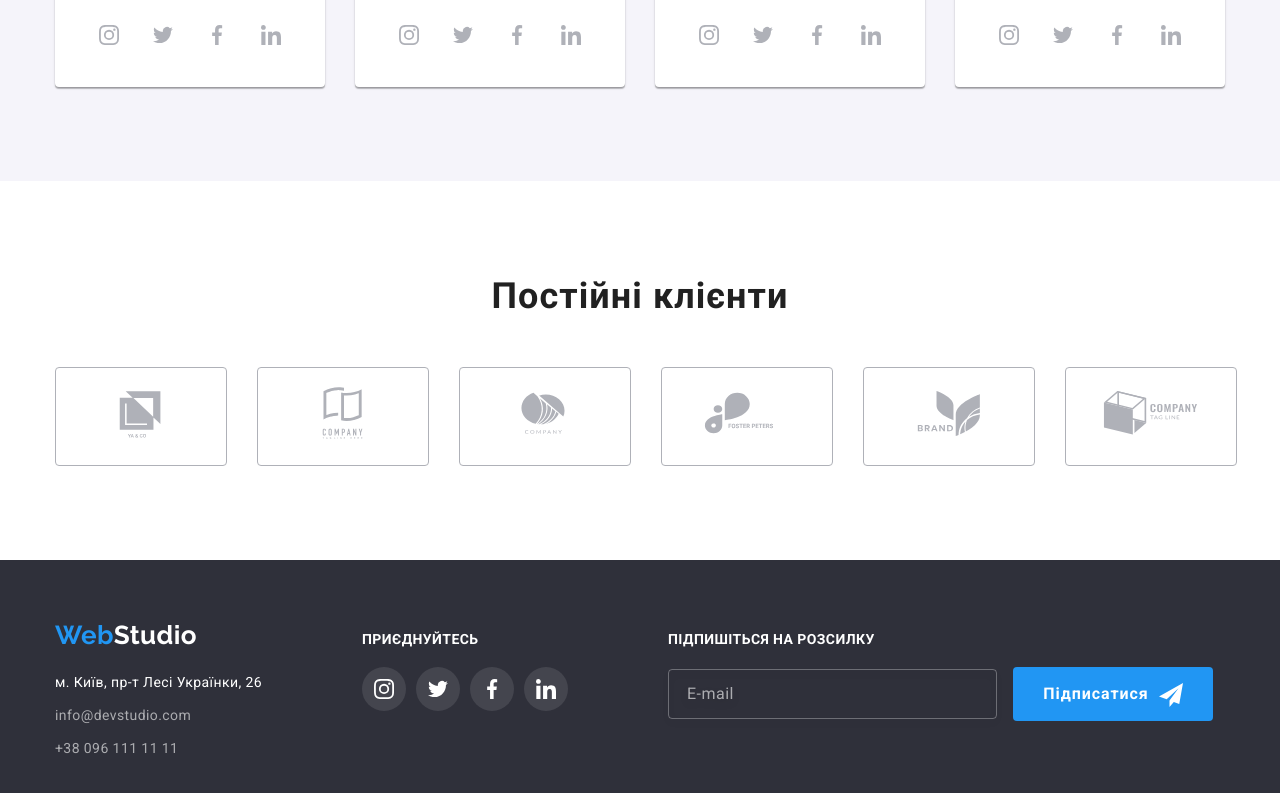
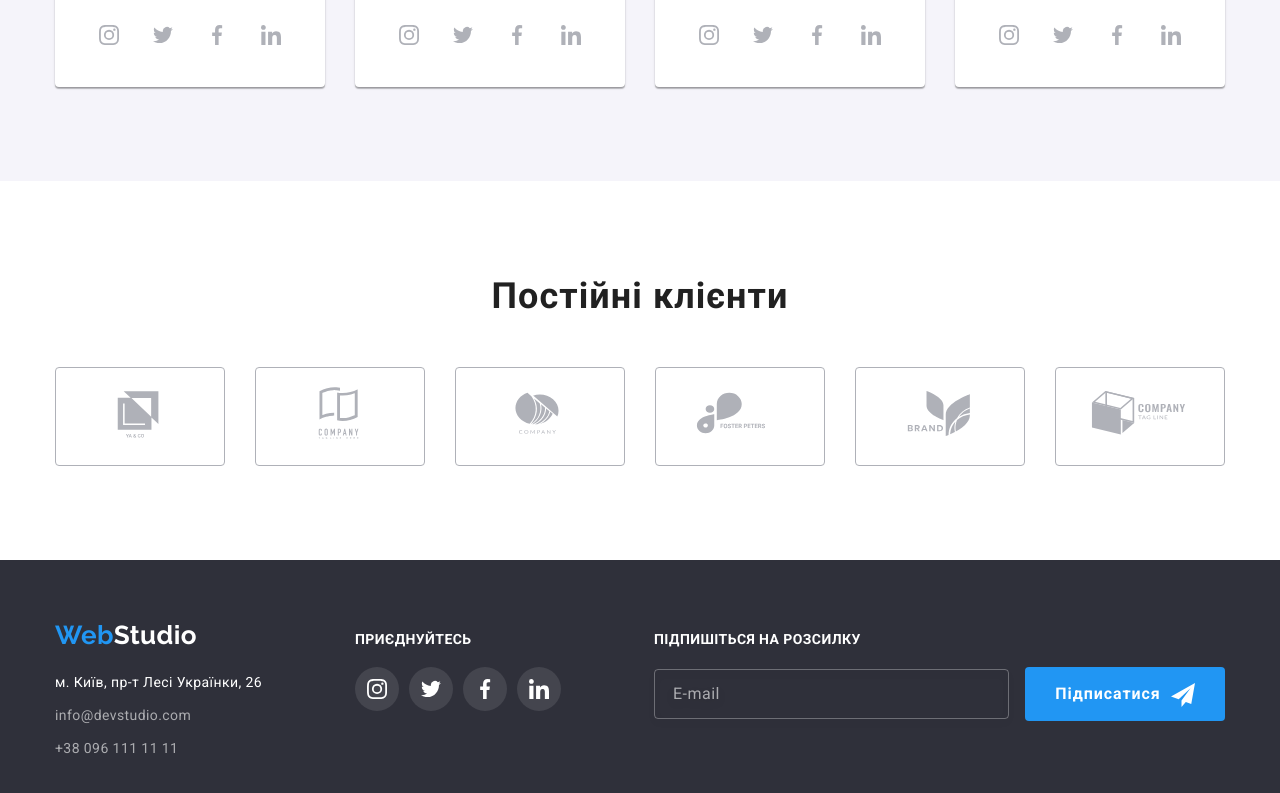
Before and after one commit to SashaHil/goit-markup-hw-06, a plain HTML site: page index.html in a window 1280 px wide. Shown: the part 2117-2910 px from the top of the page. Drawn offline with nearby package versions, Linux system fonts and the light colour scheme.

Commit message:
пофіксив баги

```diff
--- a/css/styles.css
+++ b/css/styles.css
@@ -23,12 +23,6 @@
 .html {
   box-sizing: border-box;
 }
-
-/* *,
-*::before,
-*::after {
-  box-sizing: inherit;
-} */
 
 body {
   font-family: var(--main-font-family);
@@ -479,7 +473,7 @@ textarea {
 
 .company-link {
   display: block;
-  padding: 16px 32px;
+  padding: 16px 30px;
 
   color: var(--svg-color);
   border: 1px solid var(--svg-color);
@@ -676,7 +670,7 @@ textarea {
 
 .footer-social-links {
   display: flex;
-  gap: 100px;
+  gap: 93px;
   align-items: baseline;
 }
 
@@ -732,7 +726,7 @@ textarea {
 }
 
 .form-icon {
-  width: 329px;
+  width: 355px;
   min-height: 50px;
 
   margin: 0;
@@ -799,15 +793,14 @@ textarea {
 .modal {
   position: absolute;
   /* top:50%; */
-  top: 52%;
+  top: 53%;
   left: 50%;
   transform: translate(-50%, -50%) scale(1);
 
   padding: 40px;
 
-  /* width: 448px; */
   width: 528px;
-  min-height: 581px;
+  height: 581px;
 
   background-color: var(--primary-white-color);
   box-shadow: 0px 1px 3px rgba(0, 0, 0, 0.12), 0px 1px 1px rgba(0, 0, 0, 0.14),
@@ -930,8 +923,6 @@ textarea {
 
   width: 16x;
   height: 15px;
-  /* width: 12px;
-  height: 11px; */
 
   margin-right: 7px;
 
```
